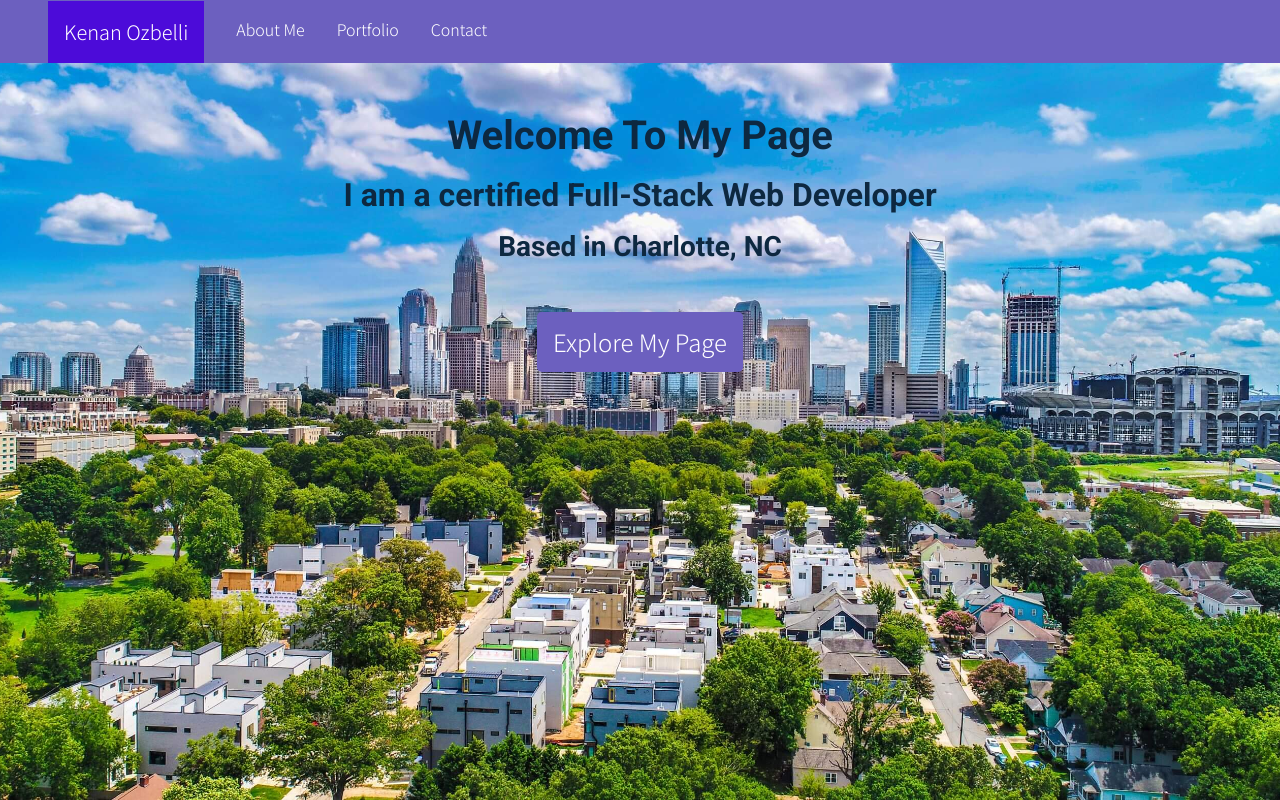
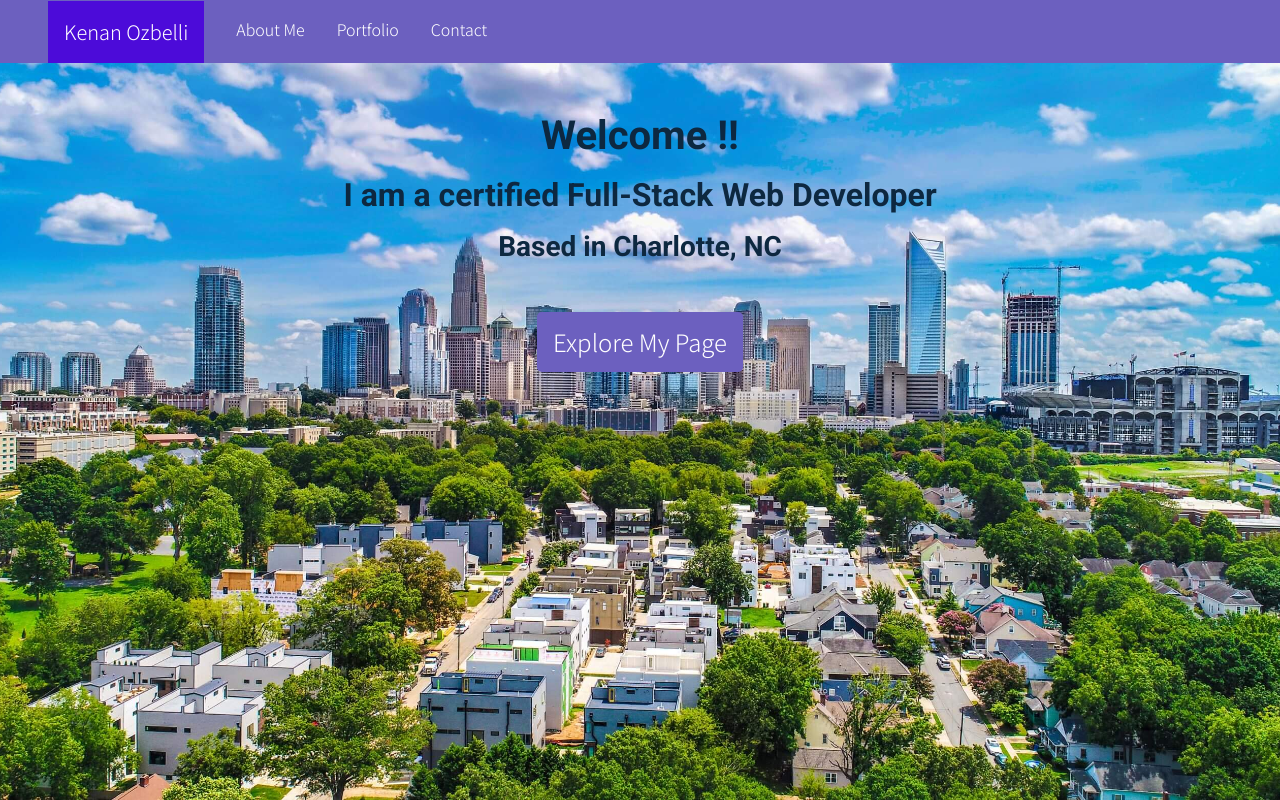
Before and after one commit to KenanOzbelli/About-me-react, a React (Create React App) app in the folder client/: page / in a window 1280 px wide. Shown: the top 800 px of the page. Built offline with nearby package versions, Linux system fonts and the light colour scheme.

Commit message:
fixed grammer

```diff
--- a/client/src/pages/AboutMe/index.js
+++ b/client/src/pages/AboutMe/index.js
@@ -43,7 +43,7 @@ class AboutMe extends Component {
                   build websites to their vision.
                 </h5>
                 <h5>
-                  fueled by my passion to always keep on learning new
+                  Fueled by my passion to always keep on learning new
                   technologies and implementing them, I consider myself a forever
                   student, eager to both build off of my academic foundations in
                   Web Developement and stay in touch with the latest feature in
--- a/client/src/pages/HomePage/index.jsx
+++ b/client/src/pages/HomePage/index.jsx
@@ -15,7 +15,7 @@ class Home extends Component {
         return (
             <>
             <div style={{textDecoration:'none', border:'none'}} className='animate'>
-                <h1 className='text-center m-3 homeText'>Welcome To My Page</h1>
+                <h1 className='text-center m-3 homeText'>Welcome !!</h1>
 
 
                 <h2 className='text-center m-3 homeText'>
--- a/client/src/pages/Portfolio/index.jsx
+++ b/client/src/pages/Portfolio/index.jsx
@@ -102,7 +102,7 @@ export default class Portfolio extends Component {
                             <Card.Title>
                                 <h5>Flash Card Quiz</h5>
                             </Card.Title>
-                            An Application that quizes your programming skills with different
+                            An Application that quizzes your programming skills with different
                                           catagories and questions.
                         </Card.Body>
                         <ListGroup className="list-group-flush text-center">
```
